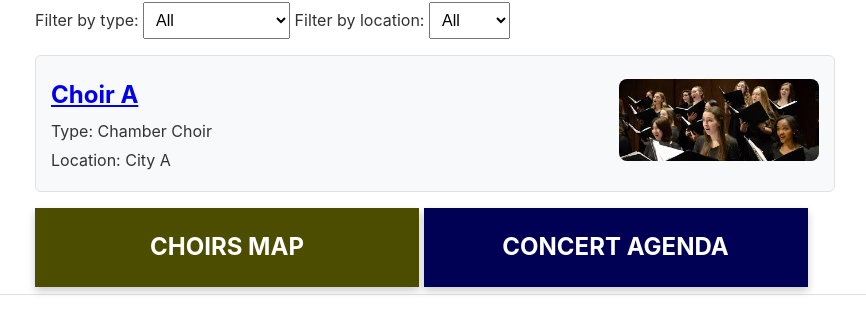
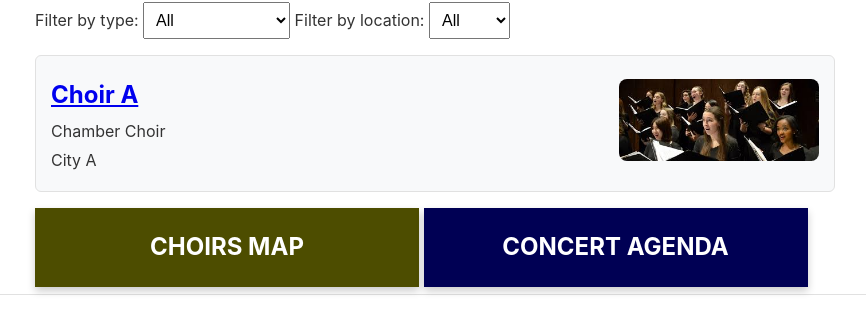
Before and after one commit to jllobera/choir-directory, a Jekyll site: the page built from directory.html, in a window 1280 px wide. Shown: the part 193-507 px from the top of the page, without its empty margins (205-1071 px from the left). Built offline with Jekyll 4.4.1, drawn with Linux system fonts in a browser that asks for light colours; a script that is not in the unit is left out.

Commit message:
Update directory.html
Changes in choir cards.

```diff
--- a/directory.html
+++ b/directory.html
@@ -29,8 +29,8 @@ title: Choir Directory
     <li class="choir-item" data-type="{{ choir.type }}">
       <div class="choir-info">
         <h2><a href="{{ choir.url | relative_url }}">{{ choir.name }}</a></h2>
-        <p>Type: {{ choir.type }}</p>
-        <p>Location: {{ choir.location }}</p>
+        <p>{{ choir.type }}</p>
+        <p>{{ choir.location }}</p>
       </div>
       {% if choir.coverimage %}
         <div class="choir-image">
```
